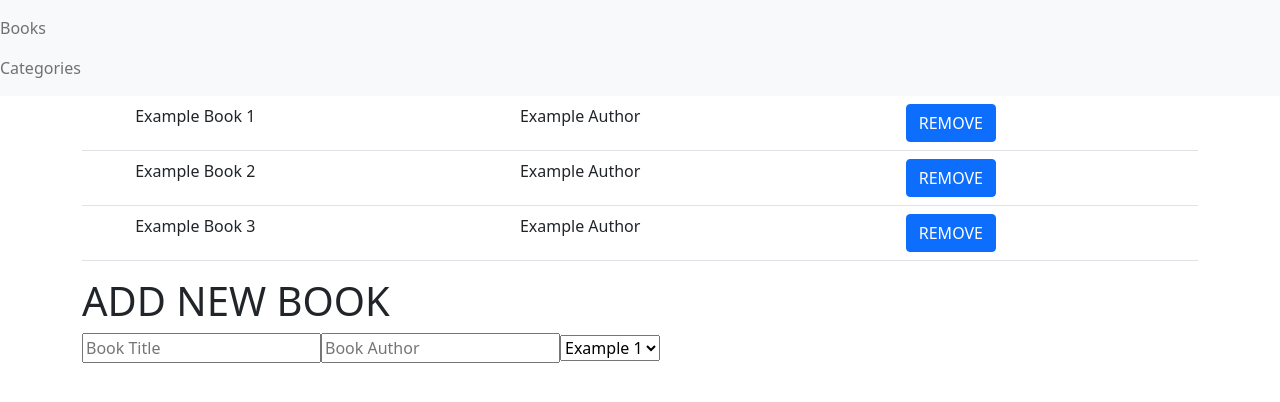
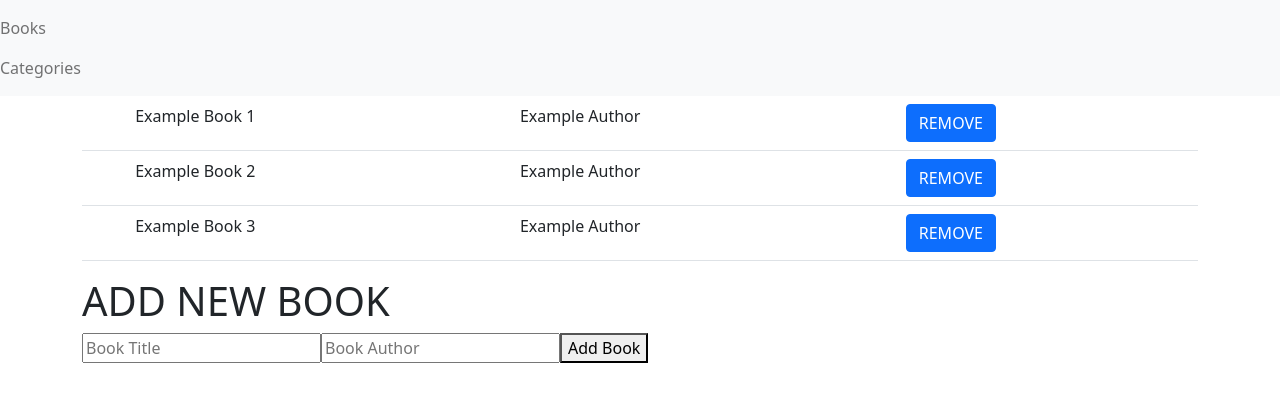
Before and after one commit to mike2611/book-store, a React (Create React App) app: page / in a window 1280 px wide. Shown: the top 402 px of the page. Built offline with nearby package versions, Linux system fonts and the light colour scheme.

Commit message:
Add submitBookToStore to FormBook.js in order to dispatch addBook

```diff
--- a/package.json
+++ b/package.json
@@ -14,6 +14,7 @@
     "react-redux": "^7.2.6",
     "react-router-dom": "^5.3.0",
     "react-scripts": "4.0.3",
+    "react-uuid": "^1.0.2",
     "redux": "^4.1.2",
     "redux-logger": "^3.0.6",
     "web-vitals": "^1.1.2"
--- a/src/components/FormBook.js
+++ b/src/components/FormBook.js
@@ -1,14 +1,35 @@
+import { useDispatch } from 'react-redux';
+import uuid from 'react-uuid';
+import { addBook } from '../redux/books/booksReducer';
+
+let bookTitle = '';
+let bookAuthor = '';
+
+const updateTitle = (e) => {
+  bookTitle = e.target.value;
+};
+
+const updateAuthor = (e) => {
+  bookAuthor = e.target.value;
+};
+
+const submitBookToStore = () => {
+  const dispatch = useDispatch();
+  const newBook = {
+    id: uuid(),
+    title: bookTitle,
+    author: bookAuthor,
+  };
+  dispatch(addBook(newBook));
+};
+
 const FormBook = () => (
-  <form>
+  <div>
     <h1>ADD NEW BOOK</h1>
-    <input type="text" placeholder="Book Title" />
-    <input type="text" placeholder="Book Author" />
-    <select placeholder="Category">
-      <option>Example 1</option>
-      <option>Example 2</option>
-      <option>Example 3</option>
-    </select>
-  </form>
+    <input type="text" placeholder="Book Title" onChange={updateTitle} />
+    <input type="text" placeholder="Book Author" onChange={updateAuthor} />
+    <button type="button" onClick={submitBookToStore}>Add Book</button>
+  </div>
 );
 
 export default (FormBook);
```
Also changed, not shown: 1 other file (tests, documents, lock files or other folders).
